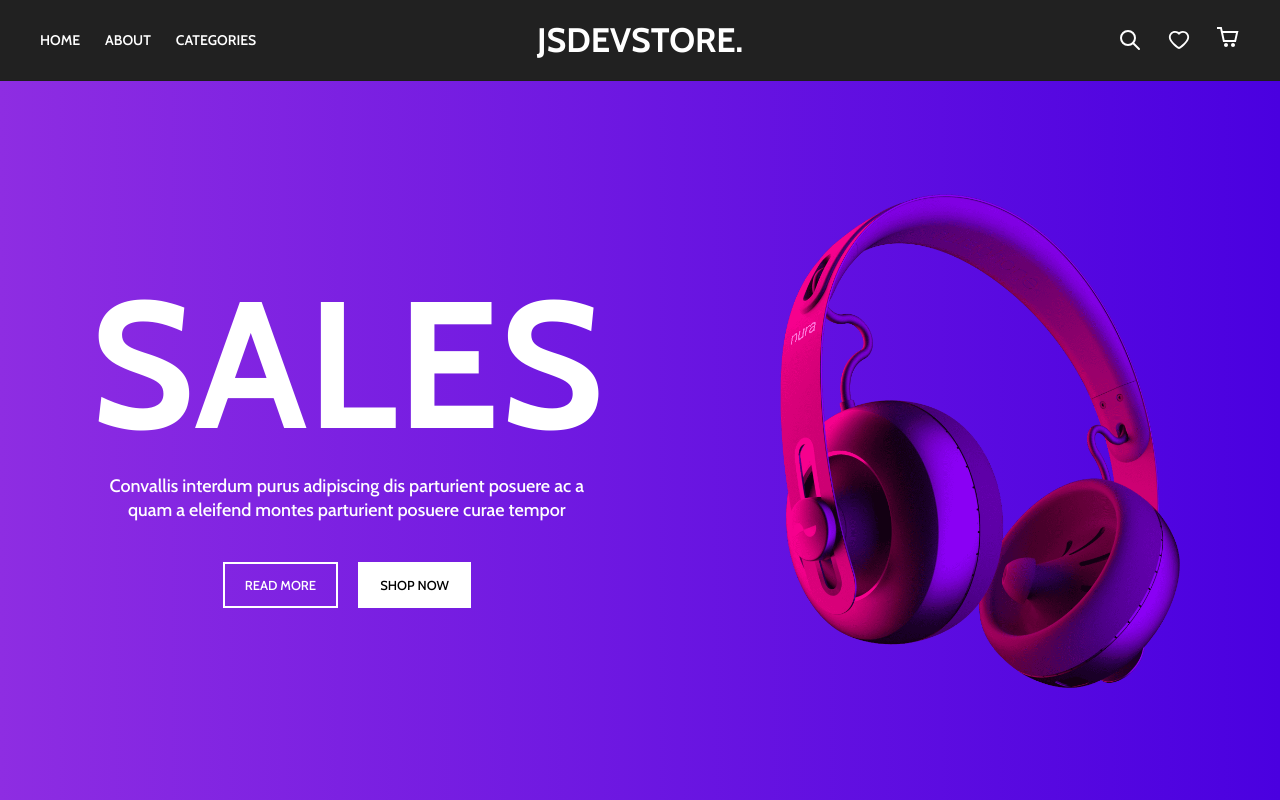
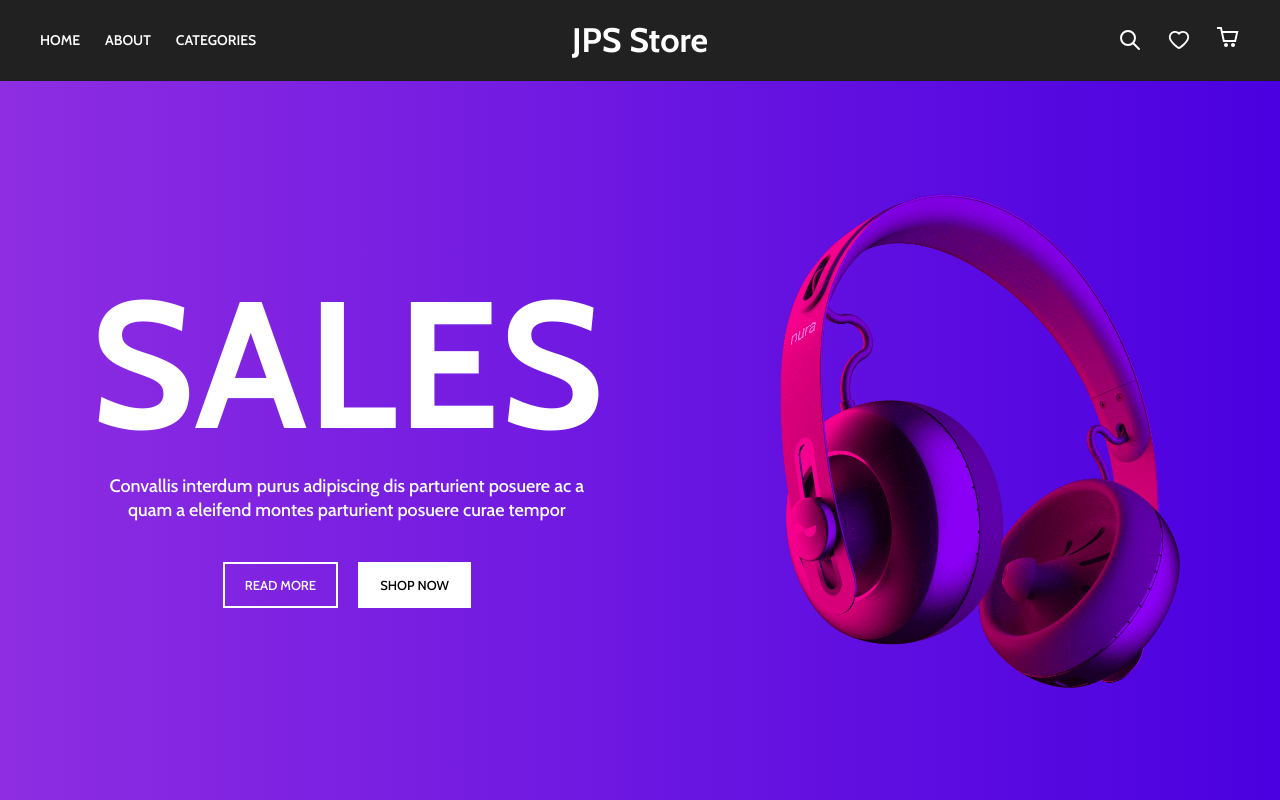
Before and after one commit to jps27CSE/Ecommerce_React_Strapi_Stripe, a React (Create React App) app in the folder frontend/: page / in a window 1280 px wide. Shown: the top 800 px of the page. Built offline with nearby package versions, Linux system fonts and the light colour scheme; no server answers.

Commit message:
name fix

```diff
--- a/frontend/src/components/Header/Header.jsx
+++ b/frontend/src/components/Header/Header.jsx
@@ -37,7 +37,7 @@ const Header = () => {
             <li>Categories</li>
           </ul>
           <div className="center" onClick={() => navigate("/")}>
-            JSDEVSTORE.
+            JPS Store
           </div>
           <div className="right">
             <TbSearch onClick={() => setSearchModal(true)} />
```
